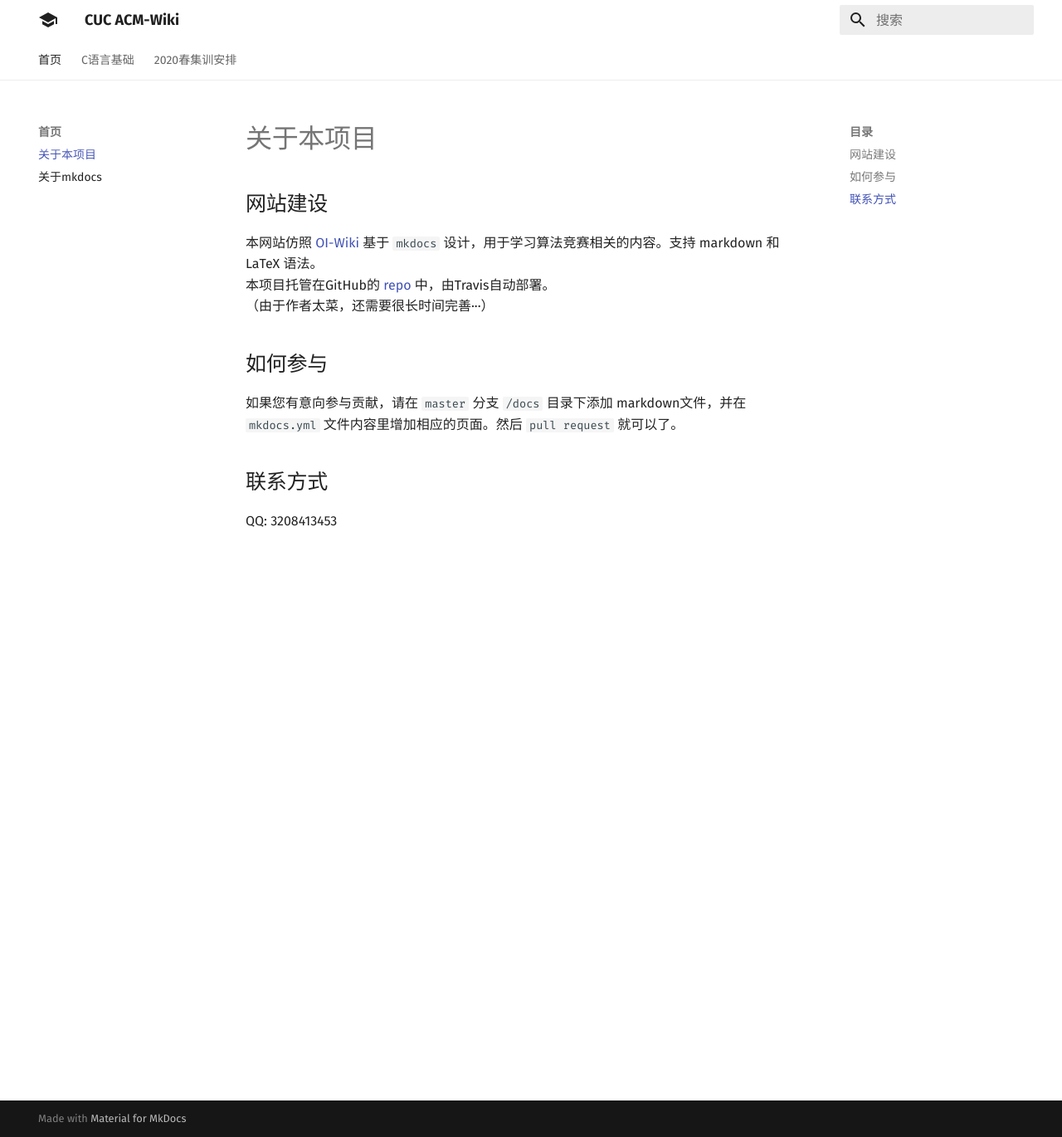
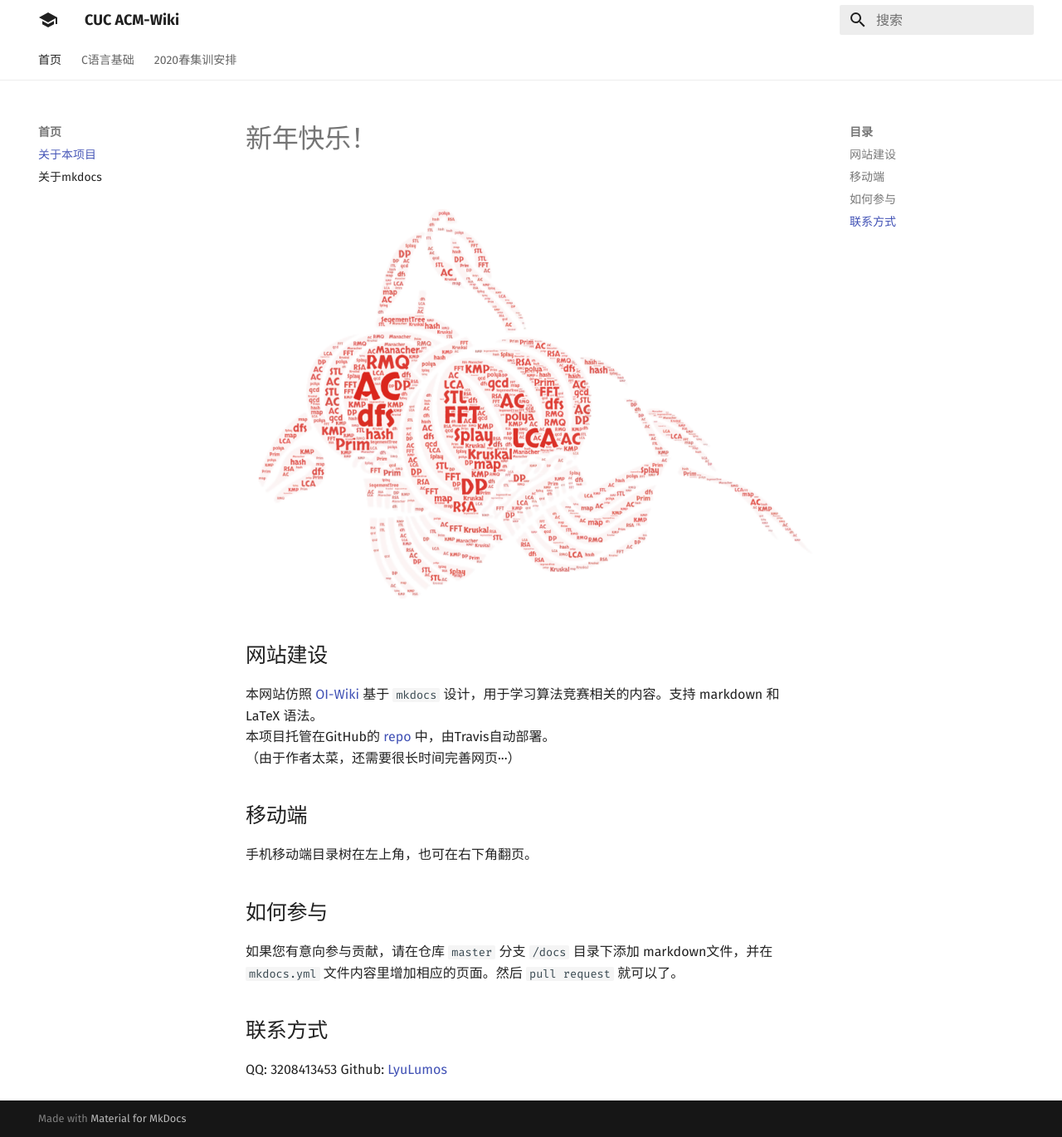
Before and after one commit to LyuLumos/A-demo-of-acmwiki, an MkDocs documentation site: the page built from docs/index.md, in a window 1280 px wide and 1370 px high. Shown: the whole window at 83% size. Built offline with MkDocs 1.6.1 and Material for MkDocs 9.7.7, drawn with Linux system fonts in a browser that asks for light colours.

```diff
--- a/docs/index.md
+++ b/docs/index.md
@@ -1,10 +1,17 @@
+# 新年快乐！
+![avatar](newyear.png)
+
 ## 网站建设
 本网站仿照 [OI-Wiki](https://oi-wiki.org/) 基于 `mkdocs` 设计，用于学习算法竞赛相关的内容。支持 markdown 和 LaTeX 语法。
 本项目托管在GitHub的 [repo](https://github.com/LyuLumos/Demo-of-CUC-acmwiki.io) 中，由Travis自动部署。
-（由于作者太菜，还需要很长时间完善···）
+（由于作者太菜，还需要很长时间完善网页···）
+
+## 移动端
+手机移动端目录树在左上角，也可在右下角翻页。
 
 ## 如何参与
-如果您有意向参与贡献，请在 `master` 分支 `/docs` 目录下添加 markdown文件，并在 `mkdocs.yml` 文件内容里增加相应的页面。然后 `pull request` 就可以了。
+如果您有意向参与贡献，请在仓库 `master` 分支 `/docs` 目录下添加 markdown文件，并在 `mkdocs.yml` 文件内容里增加相应的页面。然后 `pull request` 就可以了。
 
 ## 联系方式
 QQ: 3208413453
+Github: [LyuLumos](https://github.com/LyuLumos)
--- a/mkdocs.yml
+++ b/mkdocs.yml
@@ -44,7 +44,6 @@ extra_javascript:
   - '_static/js/extra.js?v=16'
   - 'https://cdnjs.loli.net/ajax/libs/mathjax/2.7.5/MathJax.js?config=TeX-MML-AM_CHTML'
 
-
 extra_css:
   - '_static/css/extra.css?v=12'
 
```
Also changed, not shown: docs/function.md (+2 -2 lines), docs/grammar.md (+1 -1 lines), docs/newyear.PNG (added).
